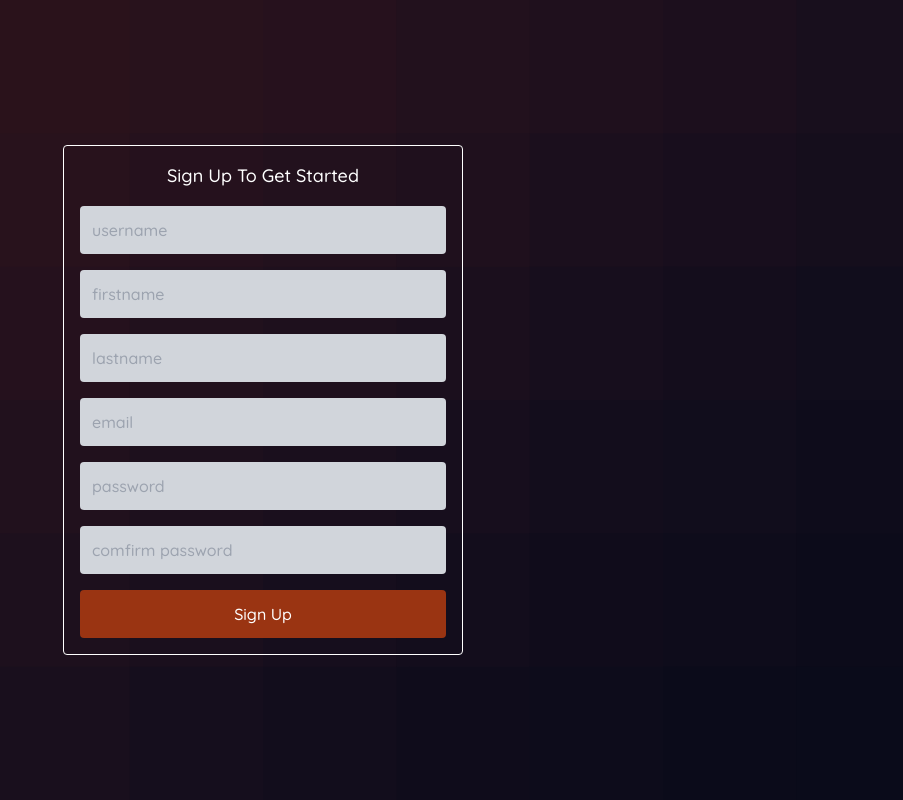
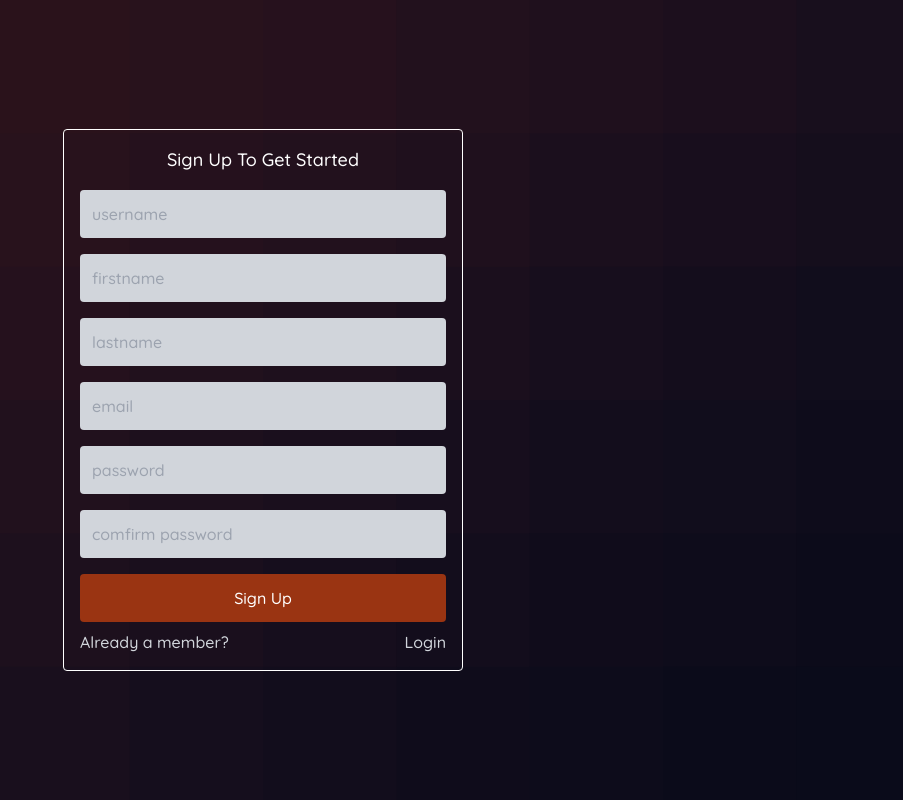
Before and after one commit to DC-21/iamcoding, a React (Vite) app in the folder client/: page /signup in a window 1280 px wide. Shown: the whole page, without its empty margins (377-1280 px from the left). Built offline with nearby package versions, Linux system fonts and the light colour scheme.

Commit message:
login and sign up stuff

```diff
--- a/client/src/components/signup/SignUp.tsx
+++ b/client/src/components/signup/SignUp.tsx
@@ -1,7 +1,7 @@
 import axios from "axios";
 import { useState } from "react";
 import { useForm } from "react-hook-form";
-import { useNavigate } from "react-router-dom";
+import { Link, useNavigate } from "react-router-dom";
 import { ENDPOINT } from "../../utils/constants";
 import toast from "react-hot-toast";
 import { useRecoilState } from "recoil";
@@ -183,6 +183,14 @@ const SignUp = () => {
                 Sign Up
               </button>
             )}
+            <div className="w-full flex justify-between mt-2 text-gray-300">
+              <Link to="/" className="hover:text-gray-100">
+                Already a member?
+              </Link>
+              <Link to="/login" className="hover:text-gray-100">
+                Login
+              </Link>
+            </div>
           </form>
         </div>
       </div>
```
